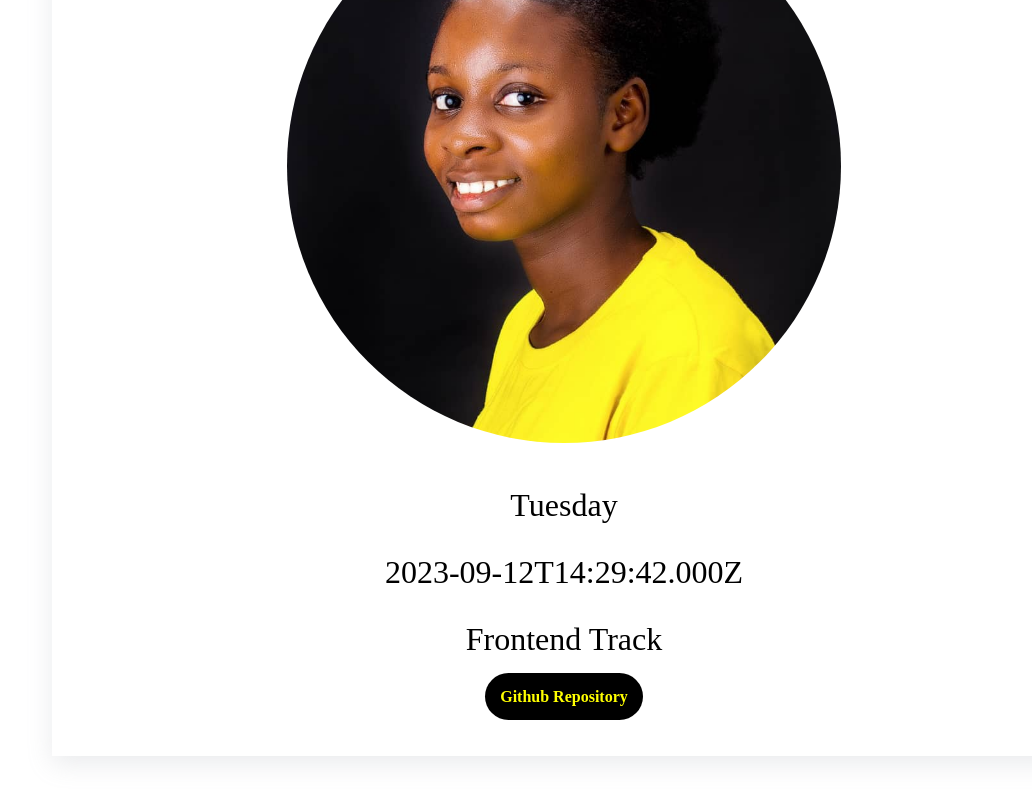
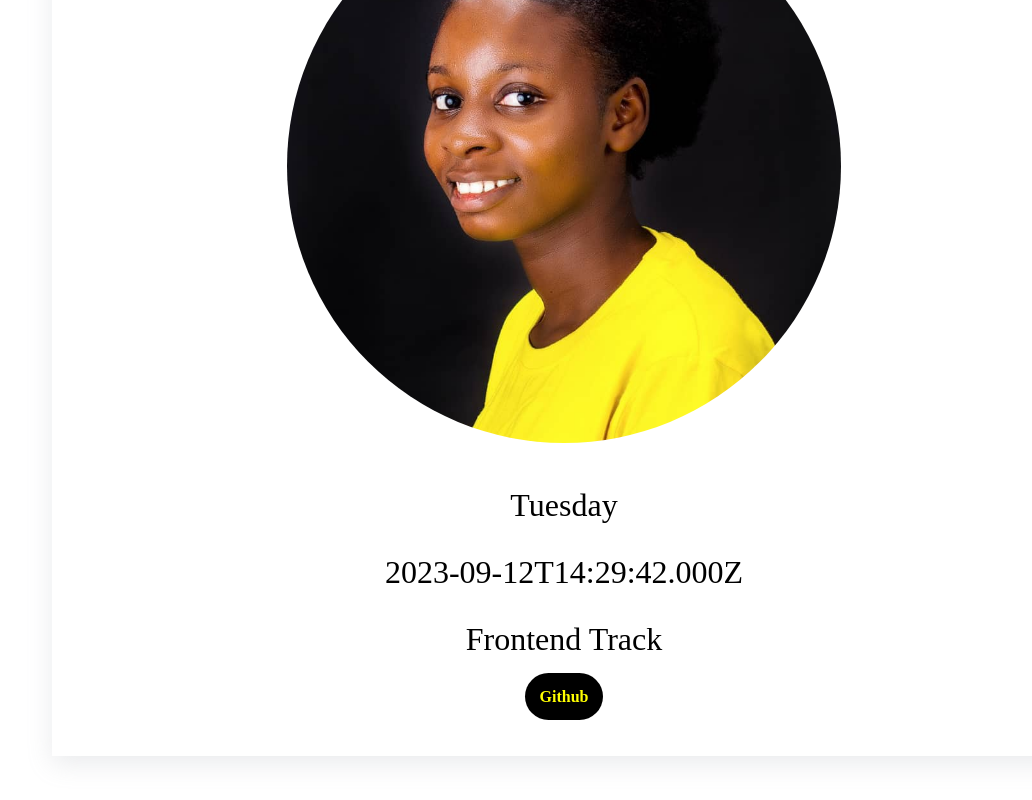
Before and after one commit to rhose1234/hngx-internship1, a plain HTML site: page index.html in a window 1280 px wide. Shown: the part 278-1078 px from the top of the page, without its empty margins (248-1280 px from the left). Drawn offline with Linux system fonts and the light colour scheme.

Commit message:
Update index.html

```diff
--- a/index.html
+++ b/index.html
@@ -21,7 +21,7 @@
 
         <p data-testid="myTrack">Frontend Track</p>
 
-      <a href="https://github.com/rhose1234/hngx-internship1" data-testid="githubURL">Github Repository</a
+      <a href="https://github.com/rhose1234/hngx-internship1" data-testid="githubURL">Github</a
 
     </div>
 
```
